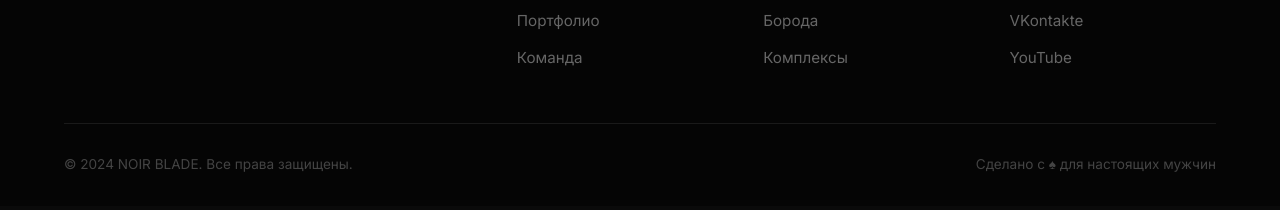
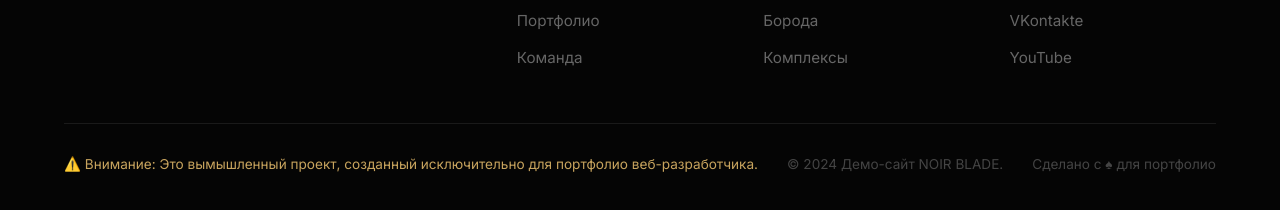
Before and after one commit to zlr5486-hash/portfolio_zlr, a plain HTML site: page index.html in a window 1280 px wide. Shown: the part 6867-7077 px from the top of the page. Drawn offline with nearby package versions, Linux system fonts and the light colour scheme; a web font is replaced by a local one.

Commit message:
Added disclaimer and noindex tag for portfolio demo

```diff
--- a/index.html
+++ b/index.html
@@ -3,8 +3,9 @@
 <head>
     <meta charset="UTF-8">
     <meta name="viewport" content="width=device-width, initial-scale=1.0">
+    <meta name="robots" content="noindex, nofollow">
     <meta name="description" content="NOIR BLADE — премиальный барбершоп. Мужские стрижки, бритьё и уход за бородой от лучших мастеров.">
-    <title>NOIR BLADE — Премиальный Барбершоп</title>
+    <title>NOIR BLADE — Премиальный Барбершоп (Demo)</title>
     <link rel="preconnect" href="https://fonts.googleapis.com">
     <link rel="preconnect" href="https://fonts.gstatic.com" crossorigin>
     <link href="https://fonts.googleapis.com/css2?family=Inter:wght@300;400;500;600;700&family=Playfair+Display:ital,wght@0,400;0,700;0,900;1,400&display=swap" rel="stylesheet">
@@ -339,8 +340,9 @@
                 </div>
             </div>
             <div class="footer-bottom">
-                <p>© 2024 NOIR BLADE. Все права защищены.</p>
-                <p>Сделано с ♠ для настоящих мужчин</p>
+                <p style="color: #c8a45e; margin-bottom: 10px;">⚠️ Внимание: Это вымышленный проект, созданный исключительно для портфолио веб-разработчика.</p>
+                <p>© 2024 Демо-сайт NOIR BLADE.</p>
+                <p>Сделано с ♠ для портфолио</p>
             </div>
         </div>
     </footer>
```
